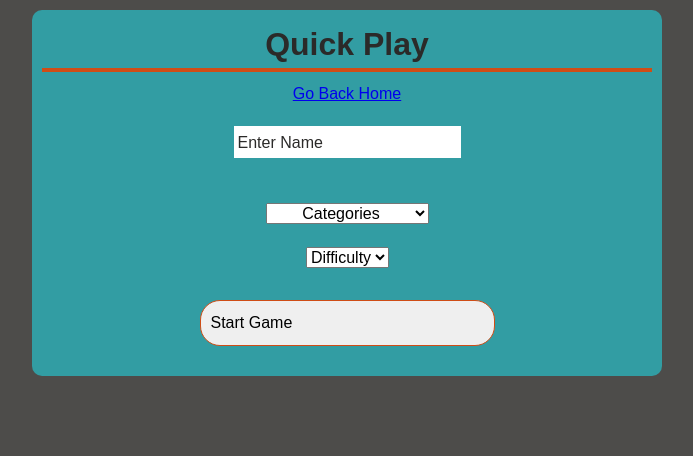
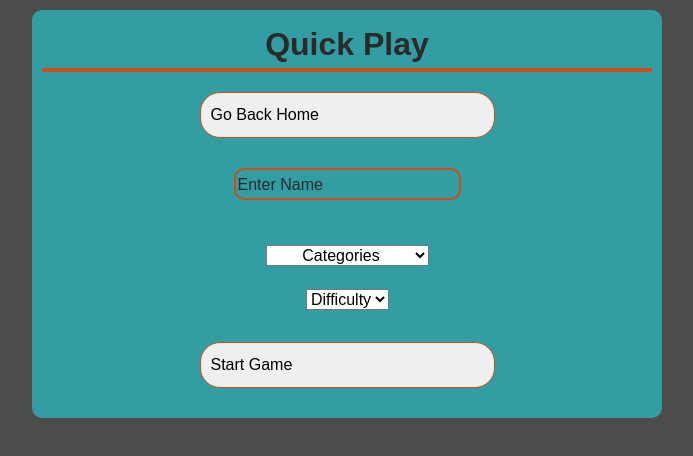
Before and after one commit to kennethd24/questionMaster, a React (Vite) app: page /QuickPlay in a window 1280 px wide. Shown: the top 456 px of the page, without its empty margins (293-986 px from the left). Built offline with nearby package versions, Linux system fonts and the light colour scheme.

Commit message:
Updated go back home button

```diff
--- a/src/index.css
+++ b/src/index.css
@@ -97,6 +97,7 @@ button {
   display: flex;
   flex-direction: column;
   border-radius: 20px;
+  cursor: pointer;
 }
 
 button:hover {
--- a/src/pages/Home.tsx
+++ b/src/pages/Home.tsx
@@ -5,8 +5,7 @@ export default function Home() {
     <div className="container">
       <h1>Question Master</h1>
       <div>Multiplayer</div>
-      <div>Leadership</div>
-      <div>Statistics</div>
+      <div>Leader Board</div>
       <Link to="/QuickPlay" style={{ textDecoration: 'none' }}>
         <button type="button">Quick Play</button>
       </Link>
--- a/src/pages/QuickPlay.tsx
+++ b/src/pages/QuickPlay.tsx
@@ -51,7 +51,9 @@ export default function QuickPlay() {
     <div className="container">
       <h1>Quick Play</h1>
       <div>
-        <Link to="/">Go Back Home</Link>
+        <Link to="/" style={{ textDecoration: 'none' }}>
+          <button type="button">Go Back Home</button>
+        </Link>
       </div>
       <div className="omrs-input-group">
         <div className="omrs-input-underlined">
@@ -59,6 +61,12 @@ export default function QuickPlay() {
             required
             value={currentName}
             onChange={(e) => setCurrentName(e.target.value)}
+            style={{
+              backgroundColor: '#329da3',
+
+              border: '2px solid #cf4d16',
+              borderRadius: '10px',
+            }}
           />
           <span className="omrs-input-label">Enter Name</span>
         </div>
--- a/src/pages/StartGame.tsx
+++ b/src/pages/StartGame.tsx
@@ -87,7 +87,6 @@ export default function StartGame() {
           type="button"
           id={answer}
           style={{
-            cursor: 'pointer',
             minWidth: '64px',
           }}
           key={answer}
```
